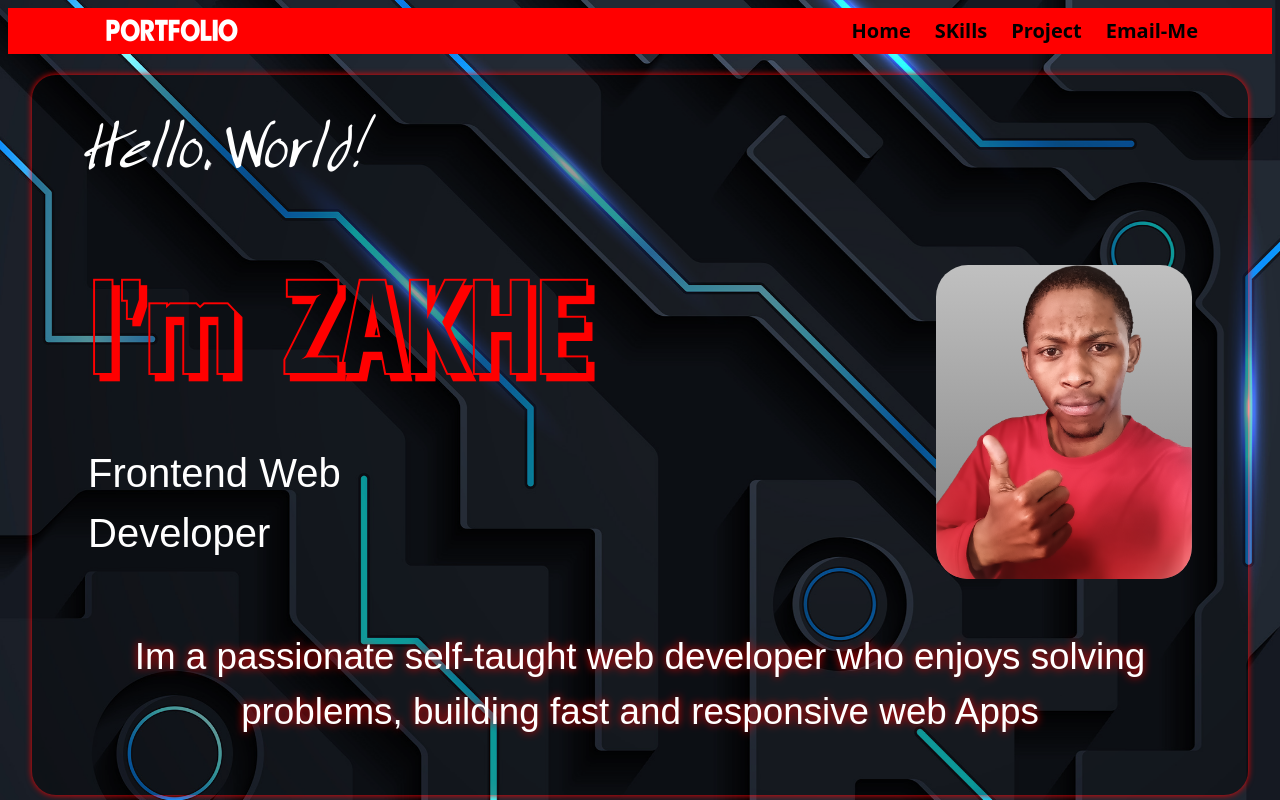
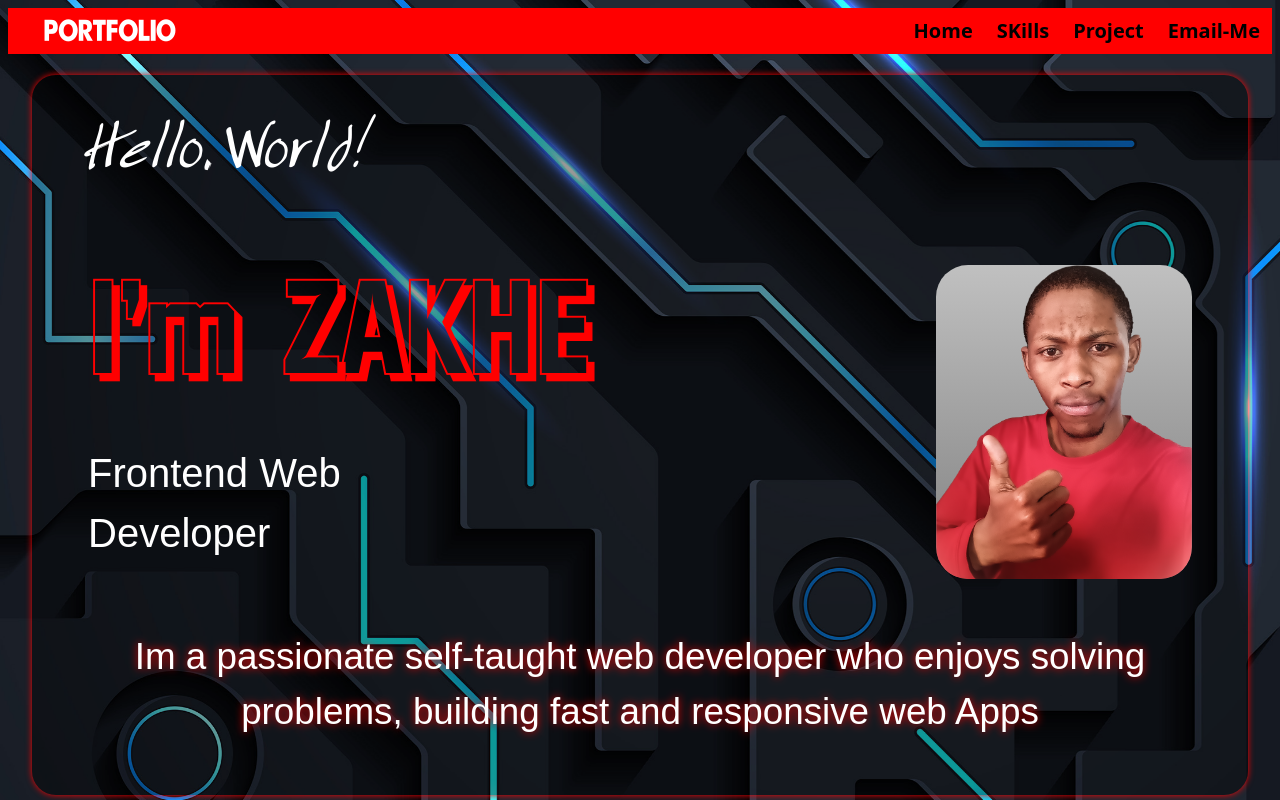
Before and after one commit to ZakheNet/Portfolio, a React (Vite) app: page / in a window 1280 px wide. Shown: the top 800 px of the page. Built offline with nearby package versions, Linux system fonts and the light colour scheme.

Commit message:
Skill Gap Fix

```diff
--- a/src/components/navigationBar.jsx
+++ b/src/components/navigationBar.jsx
@@ -16,8 +16,8 @@ return(
     <nav
         className="navbar fixed-top m-2 p-0 navbar-expand-md navbar-dark" style={{background:'red'}}
     >
-        <div className="container">
-            {location.pathname=='/'?<p className="portfolioTittle">PORTFOLIO</p>:<Link to={'/'} className="backBox m-2"><img src={BackIcon} /> <p className="backBtn m-0 fw-bold">BACK</p></Link>}
+        <div className="container-fluid">
+            {location.pathname=='/' || location.pathname=='/Portfolio/'?<p className="portfolioTittle">PORTFOLIO</p>:<Link to={'/'} className="backBox m-2"><img src={BackIcon} /> <p className="backBtn m-0 fw-bold">BACK</p></Link>}
             <button
                  class="navbar-toggler d-lg-none"
                 type="button"
--- a/src/styles/Portfolio.css
+++ b/src/styles/Portfolio.css
@@ -37,7 +37,7 @@ section{background: rgba(0, 0, 0, 0.4);min-height: fit-content;padding:  1rem;ma
 
 .sectionTittle{color: white;font-size: 3rem;font-family: hello;}
 
-.mySkills{display: flex;gap: 1.5rem;flex-wrap: wrap;width:auto;}
+.mySkills{display: flex;gap: min(1.5rem,3.5vw);flex-wrap: wrap;width:auto;}
 
 .heroImgBox:hover{img{transform: scale(1.1);transition: all 0.15s ease}.backColor{box-shadow: inset 0rem 0rem 0.3rem rgb(255, 0, 0);transition: all 0.15s ease}}
 
```
